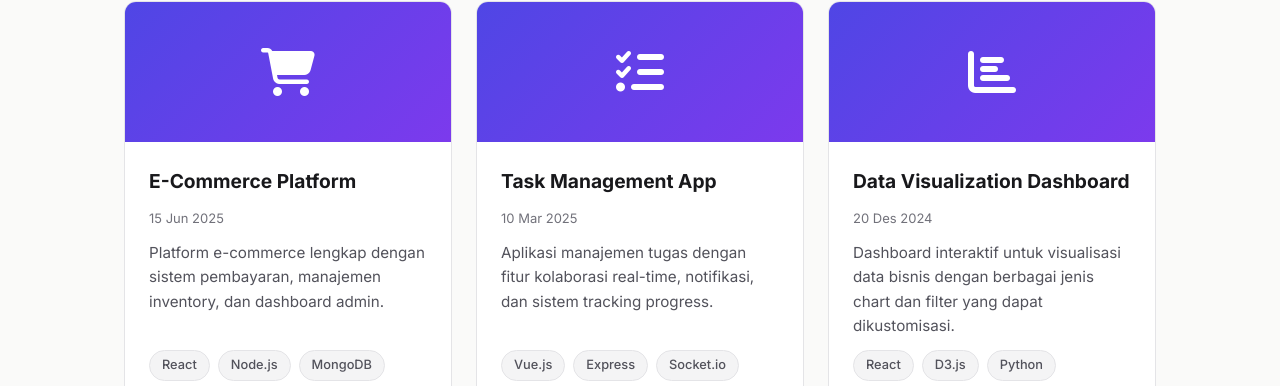
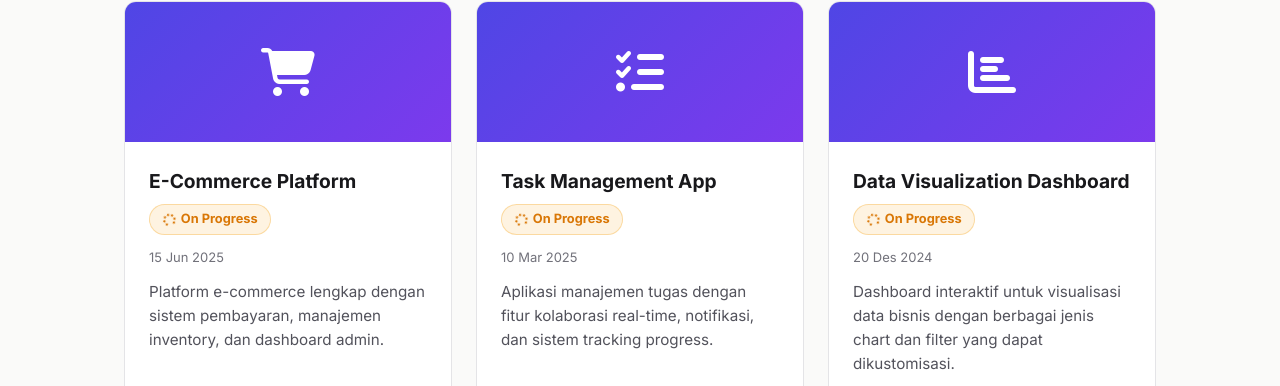
Before and after one commit to Galih17421010/galih17421010.github.io, an Astro site: page / in a window 1280 px wide. Shown: the part 2318-2704 px from the top of the page. Built offline with nearby package versions, Linux system fonts and the light colour scheme; Astro itself is replaced by a stand-in of ours.

Commit message:
Tambah status badge On Progress pada project cards

```diff
--- a/src/content/config.ts
+++ b/src/content/config.ts
@@ -35,6 +35,7 @@ const projects = defineCollection({
     liveUrl: z.string().url().optional(),
     githubUrl: z.string().url().optional(),
     featured: z.boolean().default(false),
+    status: z.enum(['in-progress', 'completed', 'planned']).default('in-progress'),
     order: z.number().default(0),
     pubDate: z.coerce.date(),
   }),
--- a/src/content/projects/dashboard.mdx
+++ b/src/content/projects/dashboard.mdx
@@ -6,6 +6,7 @@ tags: ['React', 'D3.js', 'Python', 'FastAPI']
 liveUrl: 'https://example.com'
 githubUrl: 'https://github.com'
 featured: true
+status: 'in-progress'
 order: 3
 pubDate: 2024-12-20
 ---
--- a/src/content/projects/e-commerce.mdx
+++ b/src/content/projects/e-commerce.mdx
@@ -6,6 +6,7 @@ tags: ['React', 'Node.js', 'MongoDB', 'Stripe']
 liveUrl: 'https://example.com'
 githubUrl: 'https://github.com'
 featured: true
+status: 'in-progress'
 order: 1
 pubDate: 2025-06-15
 ---
--- a/src/content/projects/task-app.mdx
+++ b/src/content/projects/task-app.mdx
@@ -6,6 +6,7 @@ tags: ['Vue.js', 'Express', 'Socket.io', 'PostgreSQL']
 liveUrl: 'https://example.com'
 githubUrl: 'https://github.com'
 featured: true
+status: 'in-progress'
 order: 2
 pubDate: 2025-03-10
 ---
--- a/src/pages/index.astro
+++ b/src/pages/index.astro
@@ -139,7 +139,25 @@ const posts = (await getCollection('posts'))
               <i class={project.data.icon}></i>
             </div>
             <div class="project-body">
-              <h3>{project.data.title}</h3>
+              <div style="display: flex; align-items: center; justify-content: space-between; gap: 8px; flex-wrap: wrap;">
+                <h3 style="margin: 0;">{project.data.title}</h3>
+                {
+                  project.data.status === 'in-progress' && (
+                    <span class="project-status status-in-progress">
+                      <i class="fa-solid fa-spinner" aria-hidden="true"></i>
+                      On Progress
+                    </span>
+                  )
+                }
+                {
+                  project.data.status === 'completed' && (
+                    <span class="project-status status-completed">
+                      <i class="fa-solid fa-circle-check" aria-hidden="true"></i>
+                      Selesai
+                    </span>
+                  )
+                }
+              </div>
               <span class="project-date">{formatDate(project.data.pubDate)}</span>
               <p>{project.data.description}</p>
               <div class="tag-list">
--- a/src/styles/global.css
+++ b/src/styles/global.css
@@ -530,6 +530,48 @@ a {
   gap: 8px;
 }
 
+.project-status {
+  display: inline-flex;
+  align-items: center;
+  gap: 6px;
+  padding: 4px 12px;
+  border-radius: var(--radius-full);
+  font-size: 0.8rem;
+  font-weight: 700;
+  white-space: nowrap;
+}
+
+.project-status i {
+  font-size: 0.8rem;
+}
+
+.status-in-progress {
+  background: rgba(245, 158, 11, 0.12);
+  color: #d97706;
+  border: 1px solid rgba(245, 158, 11, 0.3);
+}
+
+.status-in-progress i {
+  animation: spin 1.5s linear infinite;
+}
+
+[data-theme='dark'] .status-in-progress {
+  background: rgba(245, 158, 11, 0.15);
+  color: #fbbf24;
+}
+
+.status-completed {
+  background: rgba(34, 197, 94, 0.12);
+  color: #16a34a;
+  border: 1px solid rgba(34, 197, 94, 0.3);
+}
+
+@keyframes spin {
+  to {
+    transform: rotate(360deg);
+  }
+}
+
 .tag {
   padding: 4px 12px;
   border-radius: var(--radius-full);
```
Also changed, not shown: src/pages/projects.astro (+19 -1 lines).
